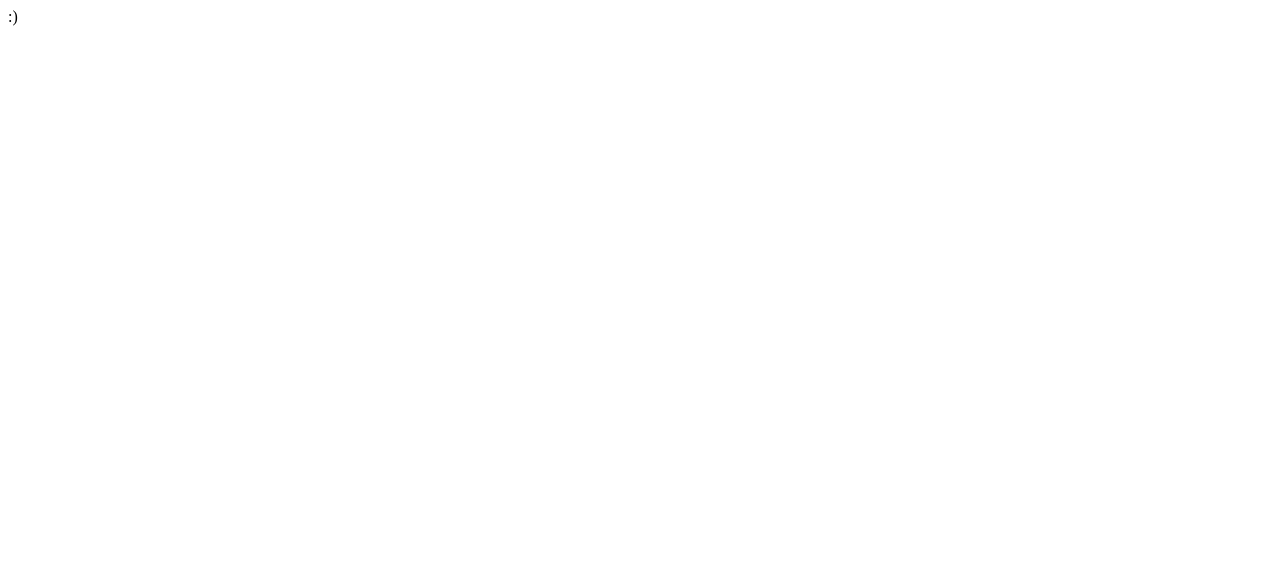
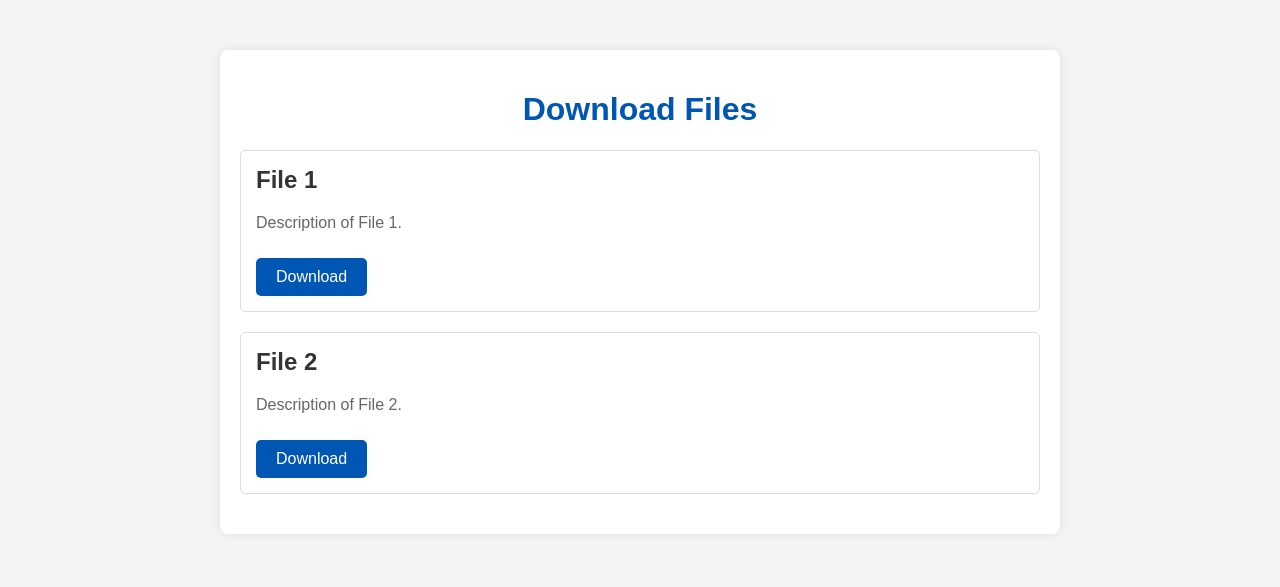
Before and after one commit to dori978/MyWebSite, a plain HTML site: page index.html in a window 1280 px wide. Drawn offline with Linux system fonts and the light colour scheme.

Commit message:
Add files via upload

```diff
--- a/index.html
+++ b/index.html
@@ -1 +1,28 @@
-:)
+<!DOCTYPE html>
+<html lang="en">
+<head>
+    <meta charset="UTF-8">
+    <meta name="viewport" content="width=device-width, initial-scale=1.0">
+    <title>Download Page</title>
+    <link rel="stylesheet" href="style.css">
+</head>
+<body>
+    <div class="container">
+        <h1>Download Files</h1>
+        <div class="downloads">
+            <div class="file">
+                <h2>File 1</h2>
+                <p>Description of File 1.</p>
+                <a href="files/androidAPP.zip" download>Download</a>
+            </div>
+            <div class="file">
+                <h2>File 2</h2>
+                <p>Description of File 2.</p>
+                <a href="files/file2.zip" download>Download</a>
+            </div>
+            <!-- Add more files as needed -->
+        </div>
+    </div>
+    <script src="scripts.js"></script>
+</body>
+</html>
--- /dev/null
+++ b/style.css
@@ -0,0 +1,51 @@
+body {
+    font-family: Arial, sans-serif;
+    background-color: #f4f4f4;
+    color: #333;
+    margin: 0;
+    padding: 0;
+}
+
+.container {
+    max-width: 800px;
+    margin: 50px auto;
+    padding: 20px;
+    background-color: #fff;
+    border-radius: 8px;
+    box-shadow: 0 0 10px rgba(0, 0, 0, 0.1);
+}
+
+h1 {
+    text-align: center;
+    color: #0056b3;
+}
+
+.downloads .file {
+    margin-bottom: 20px;
+    padding: 15px;
+    border: 1px solid #ddd;
+    border-radius: 5px;
+}
+
+.downloads .file h2 {
+    margin-top: 0;
+    color: #333;
+}
+
+.downloads .file p {
+    color: #666;
+}
+
+.downloads .file a {
+    display: inline-block;
+    margin-top: 10px;
+    padding: 10px 20px;
+    color: #fff;
+    background-color: #0056b3;
+    text-decoration: none;
+    border-radius: 5px;
+}
+
+.downloads .file a:hover {
+    background-color: #004494;
+}
```
Also changed, not shown: 2 other files.
